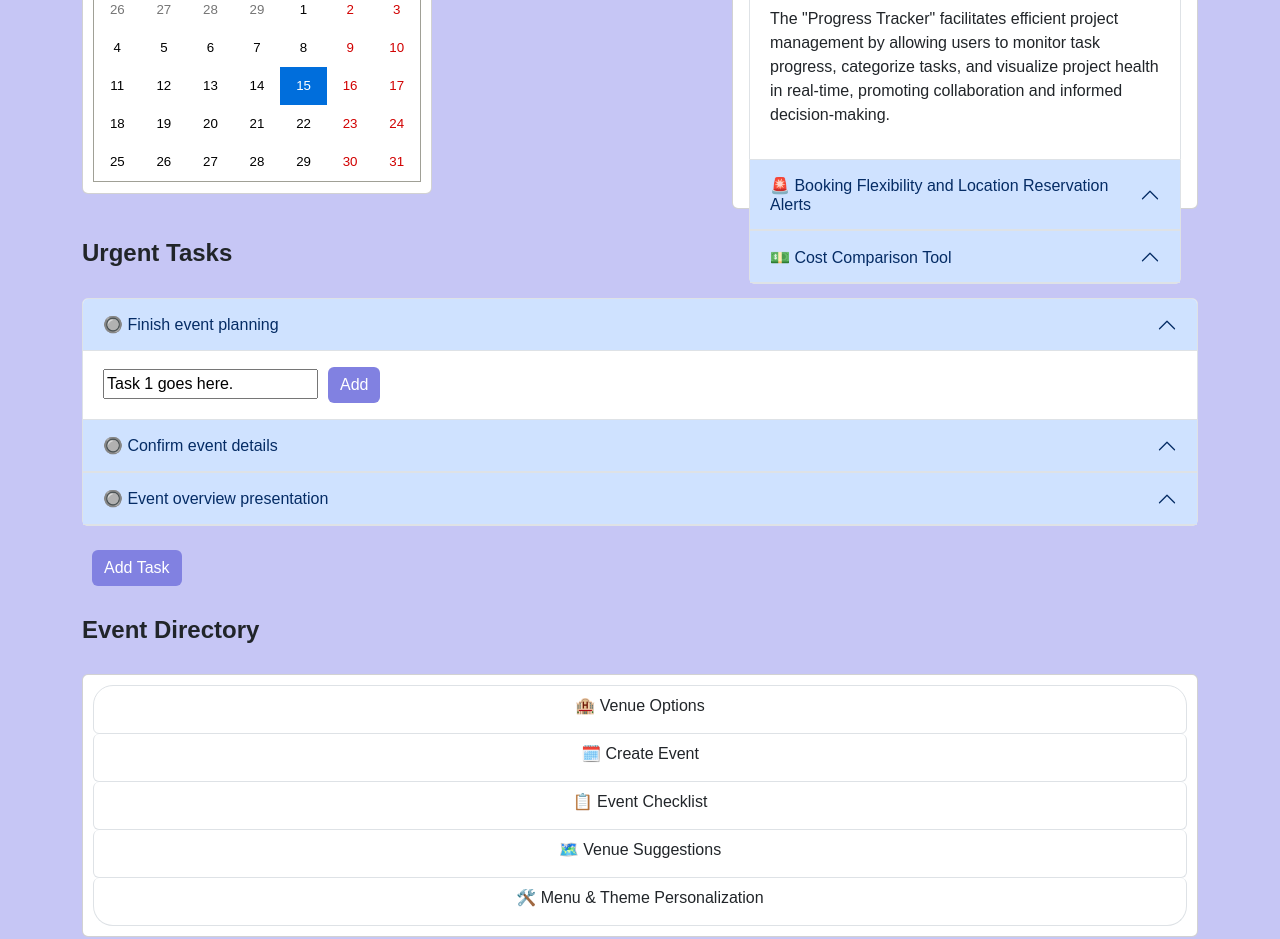
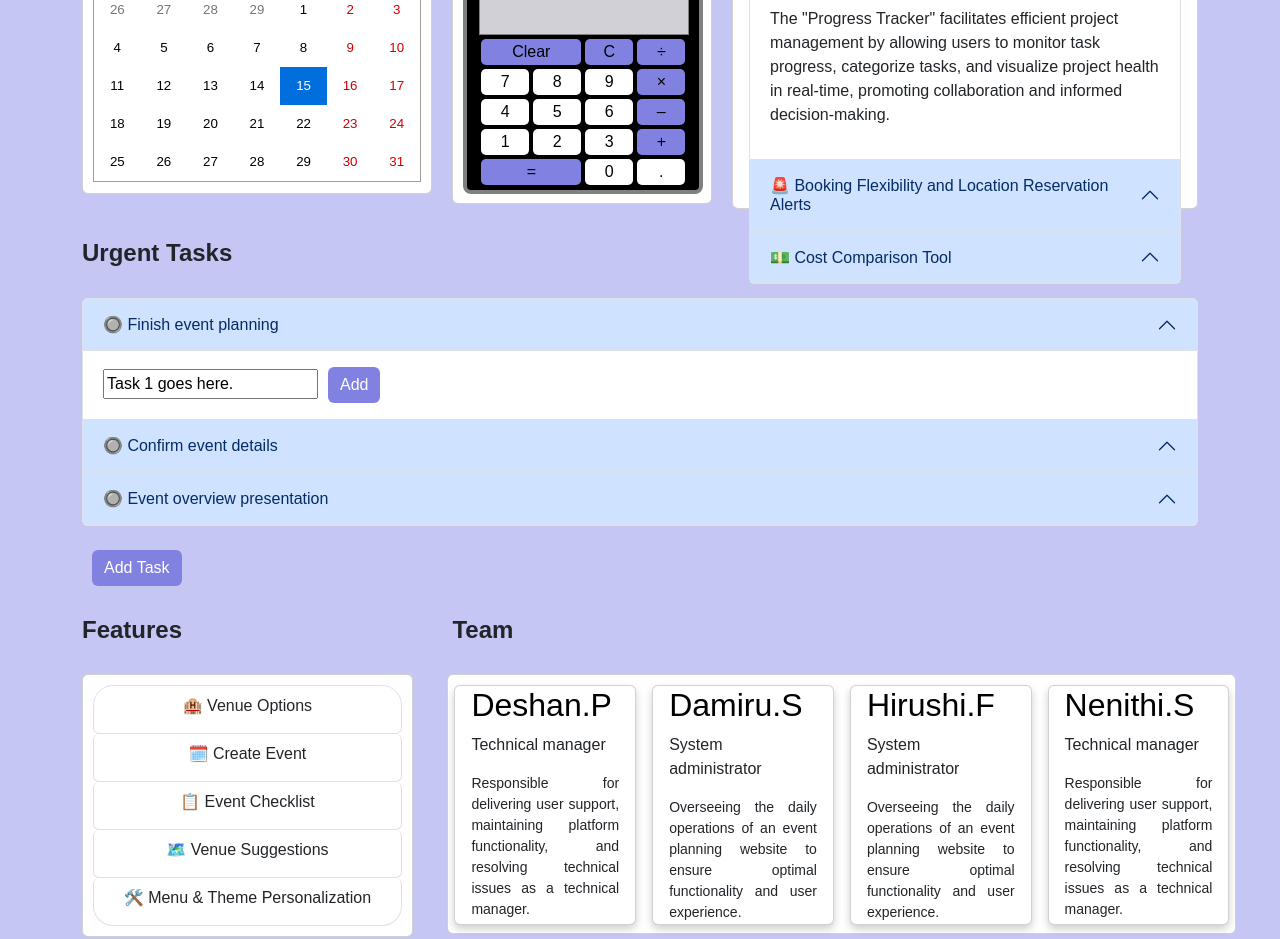
Before and after one commit to hirushifernando/Eventopia, a React (Create React App) app in the folder front-end/: page /dashboard in a window 1280 px wide. Shown: the part 260-1199 px from the top of the page. Built offline with nearby package versions, Linux system fonts and the light colour scheme.

Commit message:
add some code

```diff
--- a/front-end/package.json
+++ b/front-end/package.json
@@ -19,6 +19,7 @@
     "axios": "^1.6.7",
     "bootstrap": "^5.3.2",
     "clipboard-copy": "^4.0.1",
+    "mathjs": "^12.4.1",
     "moment": "^2.30.1",
     "react": "^18.2.0",
     "react-beautiful-dnd": "^13.1.1",
--- a/front-end/src/pages/Dashboard.js
+++ b/front-end/src/pages/Dashboard.js
@@ -10,6 +10,8 @@ import Calendar from 'react-calendar'; // Import the Calendar component
 import 'react-calendar/dist/Calendar.css'; // Import Calendar styles
 import axios from 'axios';
 import moment from 'moment';
+import * as math from 'mathjs';
+
 
 
 class Clock extends React.Component {
@@ -133,6 +135,58 @@ const handleAddTask = async () => {
       }
   }
 };
+const [result, setResult] = useState('');
+  const [selectedOperator, setSelectedOperator] = useState('');
+
+  const handleClick = (e) => {
+    const buttonName = e.target.name;
+
+    if (isNaN(buttonName)) {
+      // If an operator button is clicked
+      if (selectedOperator && selectedOperator !== buttonName) {
+        // If a different operator is already selected, update the selected operator
+        setSelectedOperator(buttonName);
+        setResult(result.slice(0, -1).concat(buttonName));
+      } else if (!selectedOperator) {
+        // Otherwise, select the operator and append it to the result
+        setSelectedOperator(buttonName);
+        setResult(result.concat(buttonName));
+      }
+    } else {
+      // If a number button is clicked
+      if (selectedOperator) {
+        // If an operator is already selected, append the number to the result after the operator
+        if (result.slice(-1) === selectedOperator) {
+          setResult(result.concat(buttonName));
+        } else {
+          setResult(result + selectedOperator + buttonName);
+        }
+        setSelectedOperator('');
+      } else {
+        // Otherwise, simply append the number to the result
+        setResult(result.concat(buttonName));
+      }
+    }
+  };
+
+  const clear = () => {
+    setResult('');
+    setSelectedOperator('');
+  };
+
+  const backspace = () => {
+    setResult(result.slice(0, -1));
+    setSelectedOperator('');
+  };
+
+  const calculate = () => {
+    try {
+      setResult(math.evaluate(result).toString());
+      setSelectedOperator('');
+    } catch (err) {
+      setResult('Error');
+    }
+  };
 
   return (
     <div>
@@ -155,8 +209,32 @@ const handleAddTask = async () => {
               <Clock />
               {/* Additional content for the Card can be added here */}
             </Card>
-            <Card>
-
+            <Card style={{ width: '260px', backgroundColor:'white', height:'225px', padding:'10px' , marginTop:'10px'}}>
+            <div className="container" style={{ top: '4%', left: '4%',position:'absolute', width:'240px',margin: '0 auto', alignItems: 'center', textAlign: 'center', border: '4px solid grey', backgroundColor: 'rgb(0, 0, 0)', borderRadius: '8px', height:'205px' }}>
+              <form >
+                <input type="text" value={result} style={{ height: '40px', width: '210px', backgroundColor: '#e7e7eee6', color: 'black', textAlign: 'right', fontSize: '25px', fontWeight: '500', letterSpacing: '1px', border: '1px solid grey', margin:'2px 0px' }}  />
+              </form>
+              <div className="keypad" style={{ display: 'grid', gridTemplateColumns: 'repeat(4, 1fr)', gridAutoRows: 'minmax(20px, auto)' }}>
+                <button className="highlight" onClick={clear} id="clear" style={{ gridColumn: '1/3', gridRow: '1', color: 'rgb(0, 0, 0)', margin: '2px', border: 'none', borderRadius: '5px', cursor: 'pointer', backgroundColor: '#8181e1', fontWeight: '500' }} >Clear</button>
+                <button className="highlight" onClick={backspace} id="backspace" style={{ color: 'black', margin: '2px', border: 'none', borderRadius: '5px', cursor: 'pointer', backgroundColor: '#8181e1', fontWeight: '500' }} >C</button>
+                <button className="highlight" name="/" onClick={handleClick} style={{color: 'black', margin: '2px', border: 'none', borderRadius: '5px', cursor: 'pointer', backgroundColor: '#8181e1', fontWeight: '500'}} >&divide;</button>
+                <button name="7" onClick={handleClick} style={{ margin: '2px', border: 'none', borderRadius: '5px', cursor: 'pointer', backgroundColor: 'white', fontWeight: '500' }} >7</button>
+                <button name="8" onClick={handleClick} style={{ margin: '2px', border: 'none', borderRadius: '5px', cursor: 'pointer', backgroundColor: 'white', fontWeight: '500' }} >8</button>
+                <button name="9" onClick={handleClick} style={{ margin: '2px', border: 'none', borderRadius: '5px', cursor: 'pointer', backgroundColor: 'white', fontWeight: '500' }}>9</button>
+                <button className="highlight" name="*" onClick={handleClick} style={{ margin: '2px', border: 'none', borderRadius: '5px', cursor: 'pointer', backgroundColor: '#8181e1', fontWeight: '500' }} >&times;</button>
+                <button name="4" onClick={handleClick} style={{ margin: '2px', border: 'none', borderRadius: '5px', cursor: 'pointer', backgroundColor: 'white', fontWeight: '500' }} >4</button>
+                <button name="5" onClick={handleClick} style={{ margin: '2px', border: 'none', borderRadius: '5px', cursor: 'pointer', backgroundColor: 'white', fontWeight: '500' }}>5</button>
+                <button name="6" onClick={handleClick} style={{ margin: '2px', border: 'none', borderRadius: '5px', cursor: 'pointer', backgroundColor: 'white', fontWeight: '500' }} >6</button>
+                <button className="highlight" name="-" onClick={handleClick} style={{ margin: '2px', border: 'none', borderRadius: '5px', cursor: 'pointer', backgroundColor: '#8181e1', fontWeight: '500' }} >&ndash;</button>
+                <button name="1" onClick={handleClick} style={{ margin: '2px', border: 'none', borderRadius: '5px', cursor: 'pointer', backgroundColor: 'white', fontWeight: '500' }} >1</button>
+                <button name="2" onClick={handleClick} style={{ margin: '2px', border: 'none', borderRadius: '5px', cursor: 'pointer', backgroundColor: 'white', fontWeight: '500' }} >2</button>
+                <button name="3" onClick={handleClick} style={{ margin: '2px', border: 'none', borderRadius: '5px', cursor: 'pointer', backgroundColor: 'white', fontWeight: '500' }} >3</button>
+                <button className="highlight" name="+" onClick={handleClick} style={{ margin: '2px', border: 'none', borderRadius: '5px', cursor: 'pointer', backgroundColor: '#8181e1', fontWeight: '500' }} >+</button>
+                <button name="0" onClick={handleClick} style={{ margin: '2px', border: 'none', borderRadius: '5px', cursor: 'pointer', backgroundColor: 'white', fontWeight: '500' }} >0</button>
+                <button className="highlight" name="." onClick={handleClick} style={{ margin: '2px', border: 'none', borderRadius: '5px', cursor: 'pointer', backgroundColor: 'white', fontWeight: '500' }} >.</button>
+                <button className="highlight" name="=" onClick={calculate} id="result" style={{ gridColumn: '1/3', gridRow: '5', margin: '2px', border: 'none', borderRadius: '5px', cursor: 'pointer', backgroundColor: '#8181e1', fontWeight: '500' }} >=</button>
+              </div>
+            </div>
             </Card>
           </div>
           <Card style={{ width: '900px', backgroundColor:'white', height:'320px' }}>
@@ -235,9 +313,10 @@ const handleAddTask = async () => {
                  </div><br></br>
                  <Button variant="outline-primary" onClick={handleAddTask} style={{ marginLeft: '10px', backgroundColor: '#8181e1', color: 'white', border:'none' }}>Add Task</Button>
         </Container>
-        <Container style={{marginTop: '30px'}}>
-        <h4 style={{marginBottom: '30px'}}><b>Event Directory</b></h4>
-        <Card style={{ width: '100%', backgroundColor:'white', height:'263px',  padding:'10px' }}>
+        <Container style={{ marginTop: '30px', display: 'flex', justifyContent: 'space-between' }}>
+        <div>
+        <h4 style={{marginBottom: '30px'}}><b>Features</b></h4>
+        <Card style={{ width: '200%', backgroundColor:'white', height:'263px',  padding:'10px' }}>
               <ListGroup style={{ width: '100%', backgroundColor:'white', height:'200px', borderRadius:'20px' }}>
               <ListGroup.Item as={Button} href="/content" style={{paddingBottom: '15px'}}>🏨 Venue Options</ListGroup.Item>
               <ListGroup.Item as={Button} href="/create-event" style={{paddingBottom: '15px'}}>🗓️ Create Event</ListGroup.Item>
@@ -246,6 +325,58 @@ const handleAddTask = async () => {
               <ListGroup.Item as={Button} href="/customize" style={{paddingBottom: '15px'}}>🛠️ Menu & Theme Personalization</ListGroup.Item>
               </ListGroup>
         </Card>
+        </div>
+        <div>
+        <h4 style={{marginBottom: '30px', marginLeft:'205px'}}><b>Team</b></h4>
+        <Card style={{ width: '83%', backgroundColor: 'white', padding: '10px', marginLeft:'200px', height:'260px' }}>
+        <div className="row">
+          <div className="column" style={{ float: 'left', width: '25%', marginBottom: '16px', padding: '0 8px' }}>
+            <div className="card" style={{ boxShadow: '0 4px 8px 0 rgba(0, 0, 0, 0.2)', height:'240px' }}>
+              <div className="container" style={{ padding: '0 16px' }}>
+                <h2 style={{ color: 'black' }}>Deshan.P</h2>
+                <p className="title">Technical manager</p>
+                <p style={{textAlign: 'justify', fontSize: '14px'}}>Responsible for delivering user support, maintaining platform functionality, and resolving technical issues as a technical manager.</p>
+                <p>deshan0514@gmail.com</p>
+              </div>
+            </div>
+          </div>
+
+          <div className="column" style={{ float: 'left', width: '25%', marginBottom: '16px', padding: '0 8px' }}>
+            <div className="card" style={{ boxShadow: '0 4px 8px 0 rgba(0, 0, 0, 0.2)', height:'240px' }}>
+
+              <div className="container" style={{ padding: '0 16px' }}>
+                <h2 style={{ color: 'black' }}>Damiru.S</h2>
+                <p className="title">System administrator </p>
+                <p style={{textAlign: 'justify', fontSize: '14px'}}>Overseeing the daily operations of an event planning website to ensure optimal functionality and user experience.</p>
+                <p>damiru0116@gmail.com</p>
+              </div>
+            </div>
+          </div>
+          <div className="column" style={{ float: 'left', width: '25%', marginBottom: '16px', padding: '0 8px' }}>
+            <div className="card" style={{ boxShadow: '0 4px 8px 0 rgba(0, 0, 0, 0.2)', height:'240px' }}>
+
+              <div className="container" style={{ padding: '0 16px' }}>
+                <h2 style={{ color: 'black' }}>Hirushi.F</h2>
+                <p className="title">System administrator </p>
+                <p style={{textAlign: 'justify', fontSize: '14px'}}>Overseeing the daily operations of an event planning website to ensure optimal functionality and user experience.</p>
+                <p>hirushi1107@gmail.com</p>
+              </div>
+            </div>
+          </div>
+          <div className="column" style={{ float: 'left', width: '25%', marginBottom: '16px', padding: '0 8px' }}>
+            <div className="card" style={{ boxShadow: '0 4px 8px 0 rgba(0, 0, 0, 0.2)', height:'240px' }}>
+
+              <div className="container" style={{ padding: '0 16px' }}>
+                <h2 style={{ color: 'black' }}>Nenithi.S</h2>
+                <p className="title">Technical manager</p>
+                <p style={{textAlign: 'justify', fontSize: '14px'}}>Responsible for delivering user support, maintaining platform functionality, and resolving technical issues as a technical manager.</p>
+                <p>nenithi0317@gmail.com</p>
+              </div>
+            </div>
+          </div>
+        </div>
+        </Card>
+        </div>
         </Container>
           <Container className="d-flex flex-column align-items-center justify-content-center text-center">
             <div className="text-row" style={{ marginTop: '60px', color: '#9500AB' }}>
```
Also changed, not shown: 1 other file (tests, documents, lock files or other folders).
